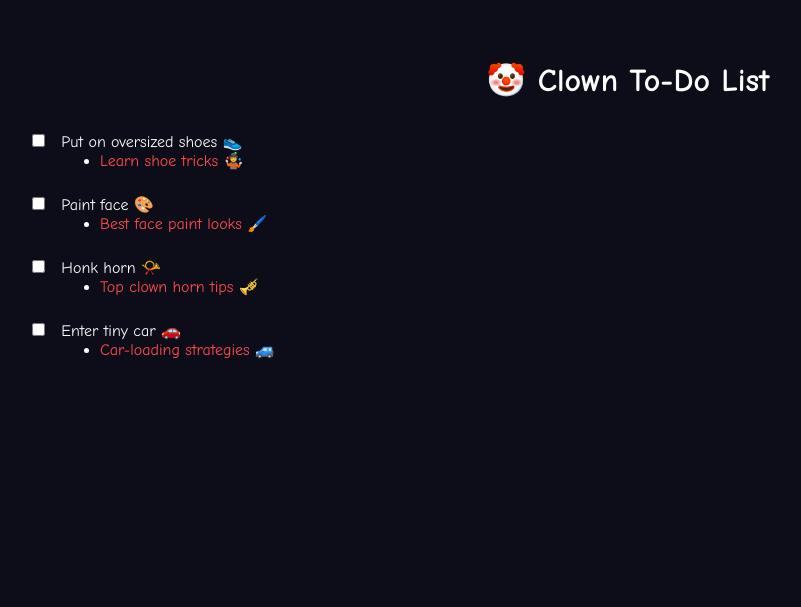
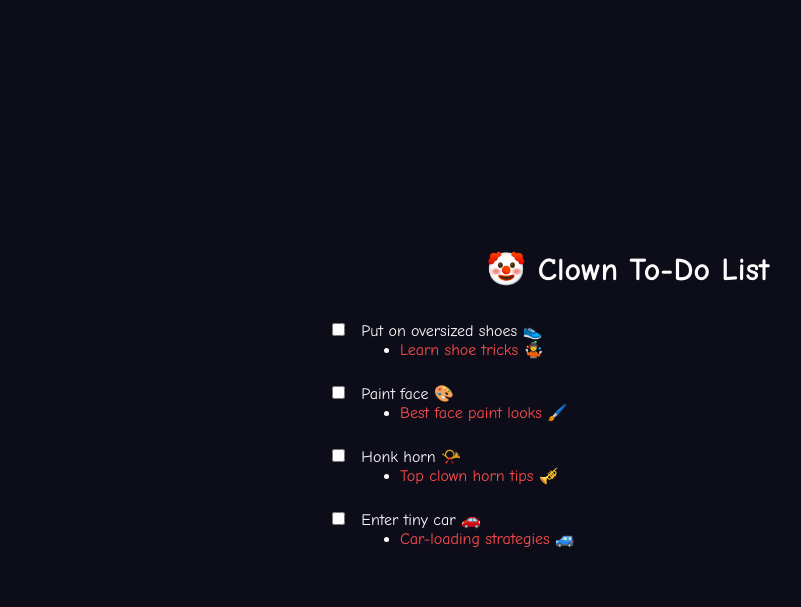
Before and after one commit to zohunt/clown-to-do, a plain HTML site: page index.html in a window 1280 px wide. Shown: the whole page, without its empty margins (12-813 px from the left). Drawn offline with Linux system fonts and the light colour scheme.

Commit message:
Update styles.css

```diff
--- a/styles.css
+++ b/styles.css
@@ -1,19 +1,35 @@
+/* Centering the page */
 body {
   background-color: #0d0d1a;
   color: #fdfdfd;
   font-family: 'Comic Sans MS', cursive, sans-serif;
+  margin: 0;
+  height: 100vh;
+  display: flex;
+  align-items: center;
+  justify-content: center;
+}
+
+/* Container to control the layout */
+.container {
+  text-align: center;
+  max-width: 600px;
+  width: 100%;
   padding: 2rem;
 }
 
+/* Title */
 h1 {
-  text-align: center;
   font-size: 2rem;
   margin-bottom: 2rem;
 }
 
+/* Todo list styling */
 .todo-list {
   list-style-type: none;
   padding: 0;
+  text-align: left;
+  margin: 0 auto;
 }
 
 .todo-list li {
@@ -24,6 +40,7 @@ label {
   margin-left: 0.5rem;
 }
 
+/* Sub-item styling */
 .sub-item {
   list-style-type: disc;
   margin-left: 2rem;
```
